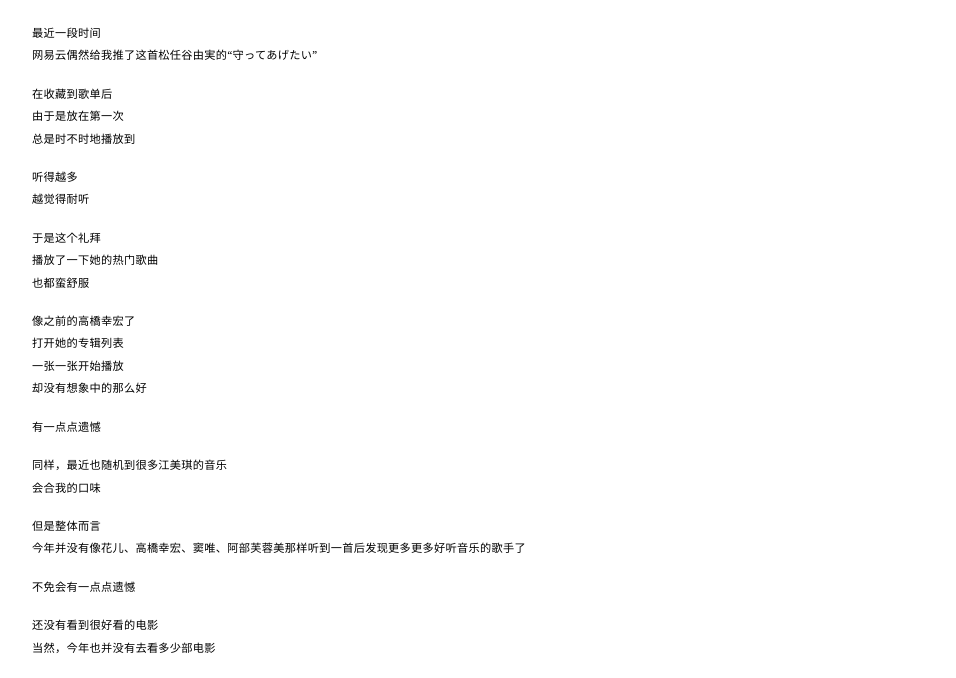
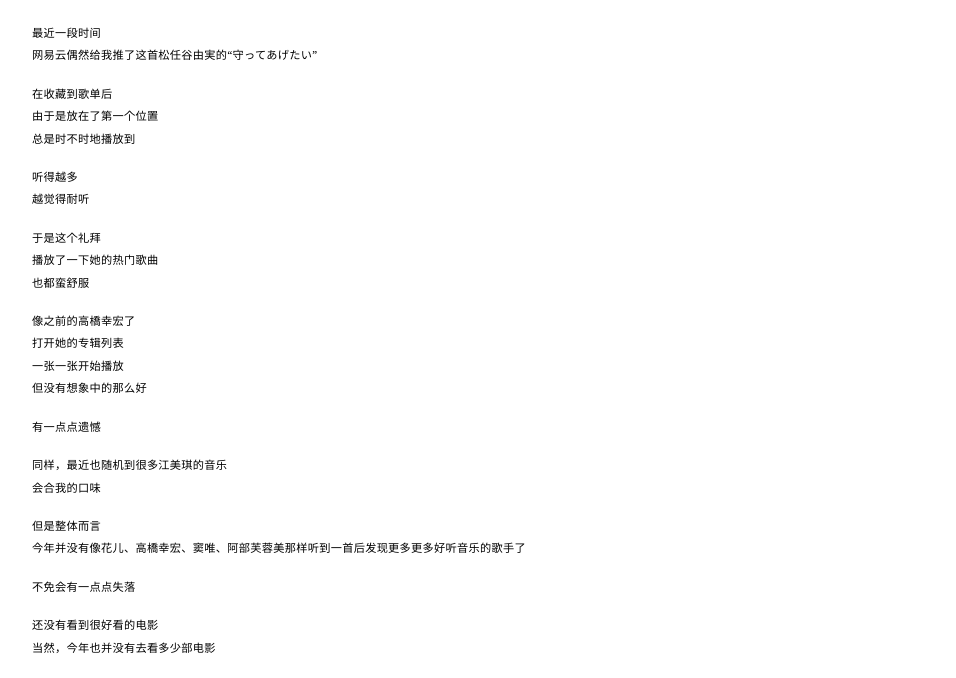
Before and after one commit to PacoIrene/pacoirene.github.io, a Jekyll site: the page built from _posts/2025-12-19-守ってあげたい.md, in a window 1280 px wide. Shown: the part 207-885 px from the top of the page, without its empty margins (160-1116 px from the left). Built offline with Jekyll 4.4.1, drawn with Linux system fonts in a browser that asks for light colours; some web fonts are replaced.

Commit message:
Fix wording and phrasing in blog post

```diff
--- a/_posts/2025-12-19-守ってあげたい.md
+++ b/_posts/2025-12-19-守ってあげたい.md
@@ -8,7 +8,7 @@
 网易云偶然给我推了这首松任谷由実的“守ってあげたい”
 
 在收藏到歌单后
-由于是放在第一次
+由于是放在了第一个位置
 总是时不时地播放到
 
 听得越多
@@ -21,7 +21,7 @@
 像之前的高橋幸宏了
 打开她的专辑列表
 一张一张开始播放
-却没有想象中的那么好
+但没有想象中的那么好
 
 有一点点遗憾
 
@@ -31,7 +31,7 @@
 但是整体而言
 今年并没有像花儿、高橋幸宏、窦唯、阿部芙蓉美那样听到一首后发现更多更多好听音乐的歌手了
 
-不免会有一点点遗憾
+不免会有一点点失落
 
 还没有看到很好看的电影
 当然，今年也并没有去看多少部电影
```
